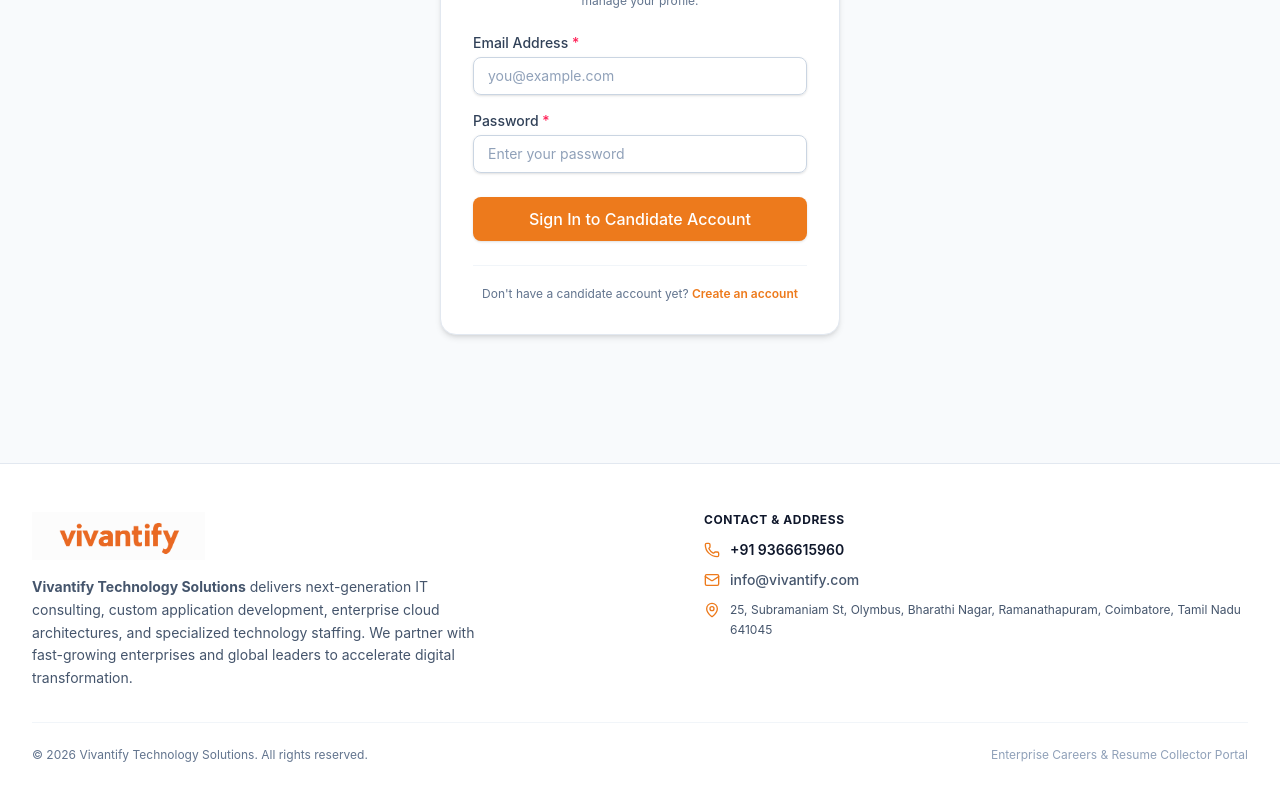
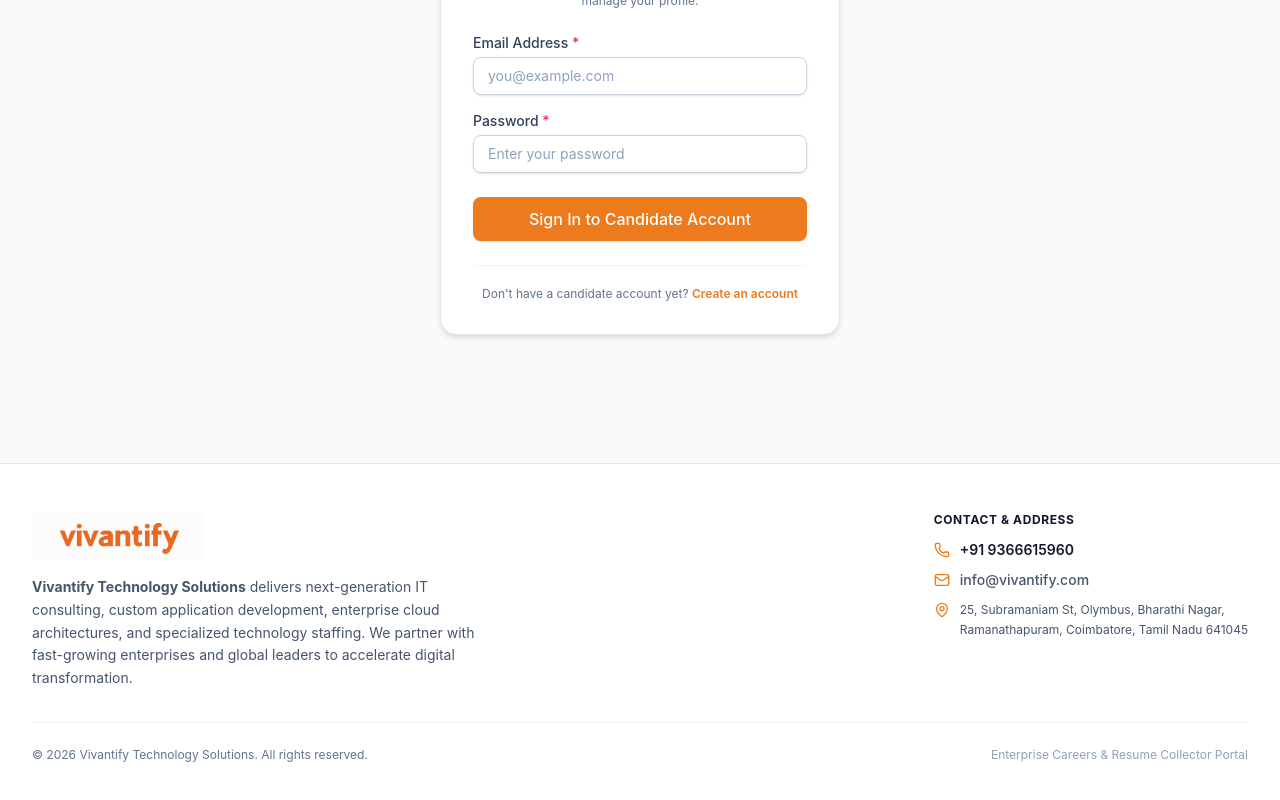
Before and after one commit to Kathir7623/Manatal_Clone, a Next.js app: page /login in a window 1280 px wide. Shown: the part 364-1164 px from the top of the page. Built offline with nearby package versions, Linux system fonts and the light colour scheme; no server answers.

Commit message:
style: align contact footer to right corner and format address in 2 lines

```diff
--- a/src/app/(public)/layout.jsx
+++ b/src/app/(public)/layout.jsx
@@ -29,7 +29,7 @@
             </div>
 
             {/* Contact Details */}
-            <div id="contact" className="md:pl-8">
+            <div id="contact" className="md:justify-self-end md:ml-auto">
               <h4 className="text-xs font-bold text-slate-900 uppercase tracking-wider mb-3">
                 Contact & Address
               </h4>
@@ -55,7 +55,8 @@
                 <li className="flex items-start gap-2.5">
                   <MapPin className="w-4 h-4 text-[#ed7a1c] shrink-0 mt-0.5" />
                   <span className="text-xs text-slate-600 leading-relaxed">
-                    25, Subramaniam St, Olymbus, Bharathi Nagar, Ramanathapuram, Coimbatore, Tamil Nadu 641045
+                    25, Subramaniam St, Olymbus, Bharathi Nagar,<br />
+                    Ramanathapuram, Coimbatore, Tamil Nadu 641045
                   </span>
                 </li>
               </ul>
```
